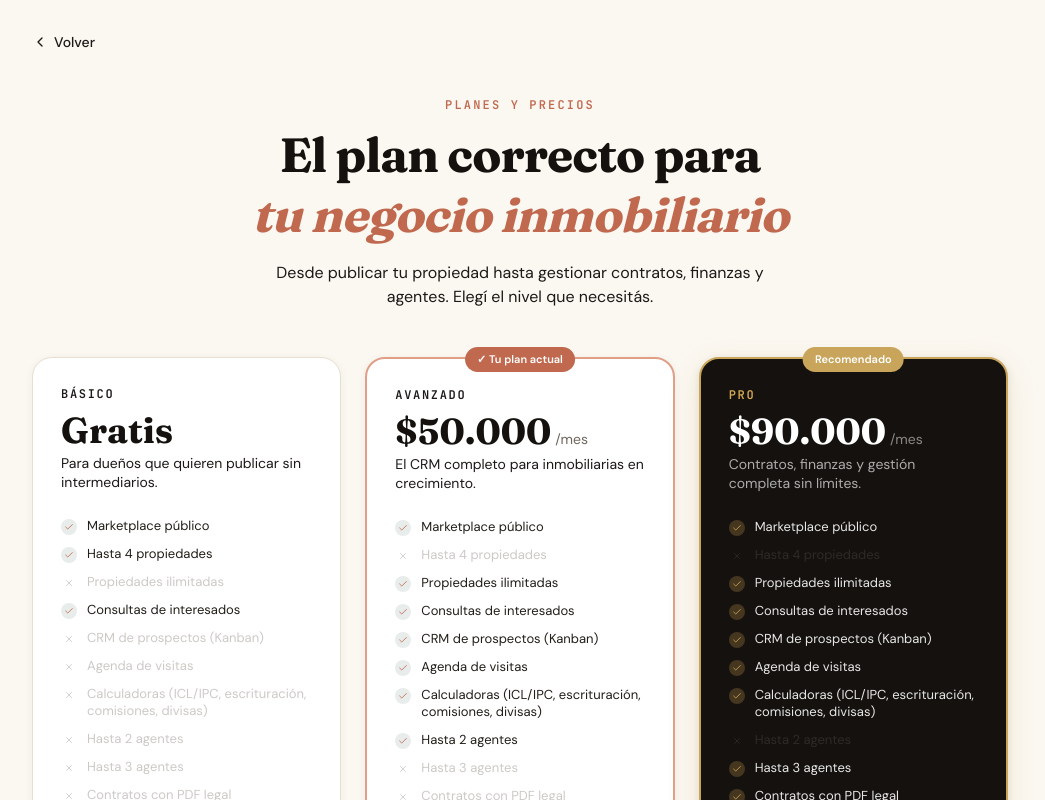
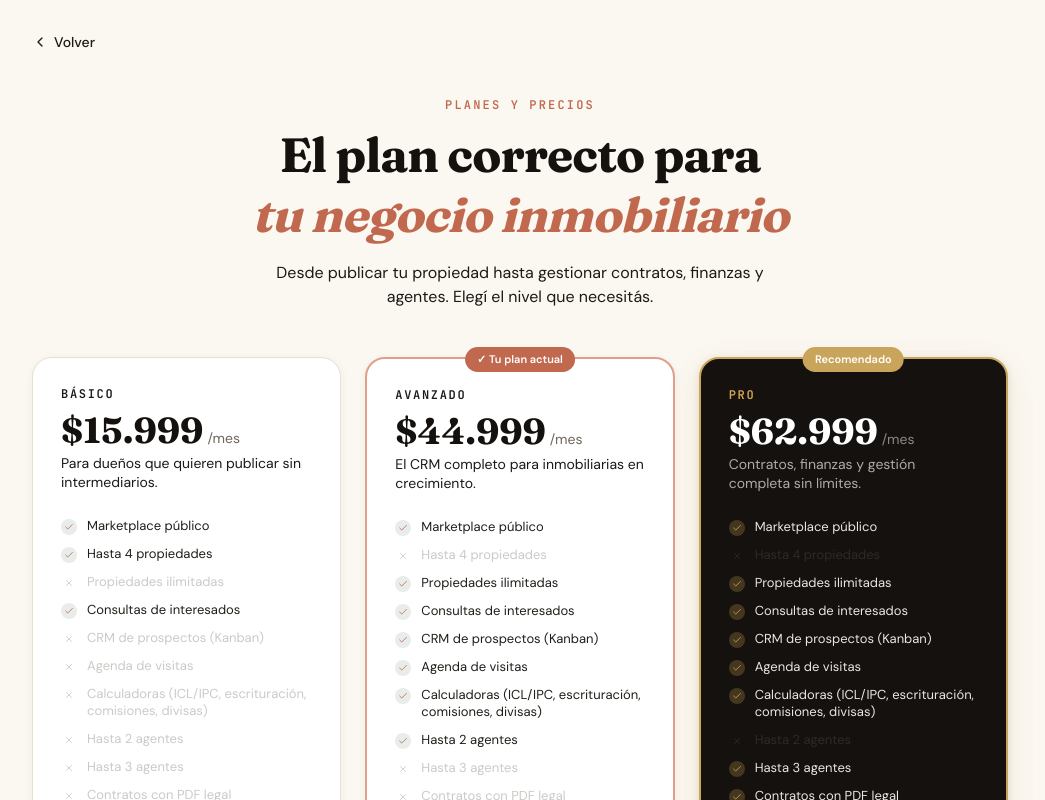
Before and after one commit to MSchauvinhold/Inmolibres, a Next.js app: page /upgrade in a window 1280 px wide. Shown: the top 800 px of the page, without its empty margins (120-1165 px from the left). Built offline with nearby package versions, Linux system fonts and the light colour scheme; no server answers; sample sign-in values are in the browser's storage.

Commit message:
cambios de cron diario

```diff
--- a/src/app/upgrade/page.tsx
+++ b/src/app/upgrade/page.tsx
@@ -15,20 +15,20 @@ const PLANES_CONFIG: {
 }[] = [
   {
     key: "BASICO",
-    precio: "Gratis",
-    periodo: "",
+    precio: "$15.999",
+    periodo: "/mes",
     tagline: "Para dueños que quieren publicar sin intermediarios.",
   },
   {
     key: "AVANZADO",
-    precio: "$50.000",
+    precio: "$44.999",
     periodo: "/mes",
     tagline: "El CRM completo para inmobiliarias en crecimiento.",
     destacado: false,
   },
   {
     key: "PRO",
-    precio: "$90.000",
+    precio: "$62.999",
     periodo: "/mes",
     tagline: "Contratos, finanzas y gestión completa sin límites.",
     destacado: true,
```
Also changed, not shown: vercel.json.
